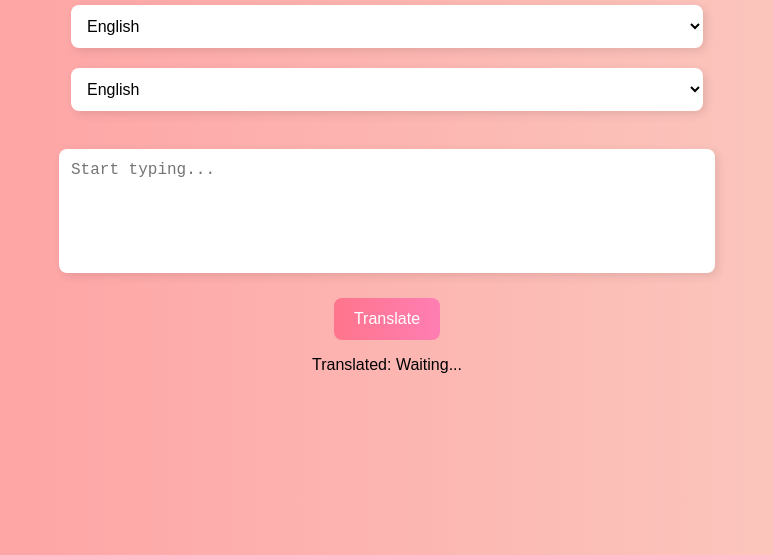
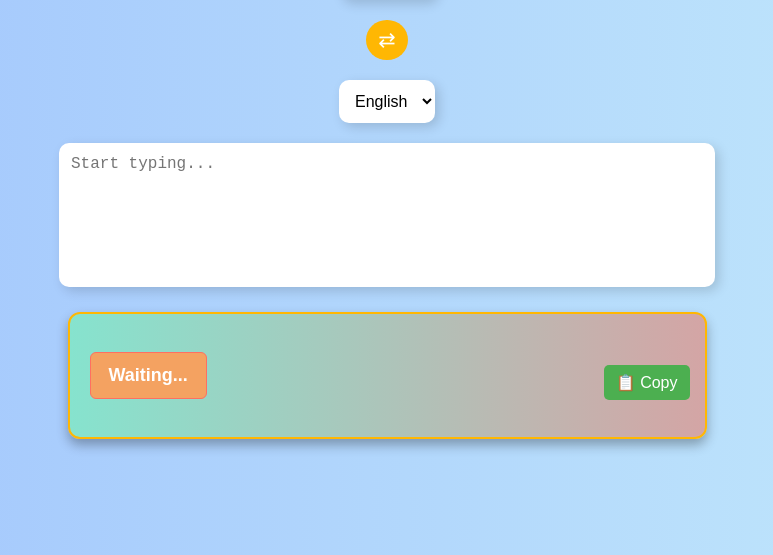
Before and after one commit to srujal4518/realtime, a website: page index.html in a window 1280 px wide. Shown: the part 261-816 px from the top of the page, without its empty margins (253-1026 px from the left). Drawn offline with nearby package versions, Linux system fonts and the light colour scheme; no server answers.

Commit message:
Add files via upload

```diff
--- a/index.html
+++ b/index.html
@@ -5,12 +5,13 @@
     <meta name="viewport" content="width=device-width, initial-scale=1.0">
     <title>Real-Time Translator</title>
     <script src="https://cdn.socket.io/4.0.1/socket.io.min.js"></script>
+
     <style>
-       /* Improved CSS with Hover Effects & Transitions */
+   /* Modern & Visually Appealing CSS */
 body {
     font-family: 'Poppins', sans-serif;
     text-align: center;
-    background: linear-gradient(to right, #ff9a9e, #fad0c4);
+    background: linear-gradient(to right, #a1c4fd, #c2e9fb);
     height: 100vh;
     display: flex;
     justify-content: center;
@@ -23,83 +24,121 @@ h1 {
     font-size: 2.5rem;
     color: #fff;
     margin-bottom: 20px;
-    text-shadow: 2px 2px 5px rgba(0,0,0,0.2);
+    text-shadow: 3px 3px 8px rgba(0, 0, 0, 0.2);
 }
 
 select, textarea {
     width: 50%;
     padding: 12px;
     margin: 10px 0;
-    border-radius: 8px;
+    border-radius: 10px;
     border: none;
     font-size: 1rem;
     outline: none;
     background: #fff;
-    box-shadow: 3px 3px 10px rgba(0,0,0,0.1);
+    box-shadow: 4px 4px 12px rgba(0, 0, 0, 0.15);
     transition: all 0.3s ease-in-out;
 }
 
 select:hover, textarea:hover {
-    transform: scale(1.02);
-    box-shadow: 3px 3px 15px rgba(0,0,0,0.2);
+    transform: scale(1.03);
+    box-shadow: 5px 5px 20px rgba(0, 0, 0, 0.25);
 }
 
 textarea {
     resize: none;
-    height: 100px;
+    height: 120px;
 }
 
 button {
-    background: linear-gradient(to right, #ff758c, #ff7eb3);
+    background: linear-gradient(to right, #ff9a9e, #fad0c4);
     color: white;
     border: none;
-    padding: 12px 20px;
-    font-size: 1rem;
+    padding: 14px 22px;
+    font-size: 1.1rem;
     cursor: pointer;
-    border-radius: 8px;
+    border-radius: 10px;
     margin-top: 15px;
     transition: all 0.3s ease-in-out;
 }
 
 button:hover {
-    background: linear-gradient(to right, #ff5f6d, #ff7eb3);
-    transform: scale(1.05);
-    box-shadow: 2px 2px 15px rgba(0,0,0,0.3);
+    background: linear-gradient(to right, #ff758c, #ff7eb3);
+    transform: scale(1.07);
+    box-shadow: 3px 3px 18px rgba(0, 0, 0, 0.3);
 }
 
-#output {
-    margin-top: 20px;
-    font-size: 1.4rem;
+#translated-text-box {
+    margin-top: 15px;
+    padding: 20px;
+    background: linear-gradient(to right, #86e3ce, #d4a5a5);
+    border-radius: 12px;
+    box-shadow: 0px 6px 12px rgba(0, 0, 0, 0.3);
+    display: flex;
+    justify-content: space-between;
+    align-items: center;
+    width: 90%;
+    max-width: 600px;
+    min-height: 60px;
+    text-align: center;
+    border: 2px solid #ffb703;
+    padding-right: 15px;
+}
+
+.translated-text {
+    font-size: 18px;
     font-weight: bold;
-    color: #222;
-    padding: 10px;
-    background: #fff;
-    border-radius: 10px;
-    box-shadow: 2px 2px 10px rgba(0,0,0,0.1);
+    color: #fff;
+    word-wrap: break-word;
+    padding: 12px 18px;
+    background: #f4a261;
+    border-radius: 6px;
+    border: 1px solid #ff6f61;
+    max-width: 80%;
+}
+
+.copy-btn {
+    background: #4caf50;
+    color: white;
+    border: none;
+    padding: 8px 12px;
+    font-size: 1rem;
+    cursor: pointer;
+    border-radius: 5px;
     transition: all 0.3s ease-in-out;
 }
 
-#error {
-    color: red;
-    font-weight: bold;
+.copy-btn:hover {
+    background: #45a049;
+    transform: scale(1.05);
 }
 
-a {
-    text-decoration: none;
-    color: blue;
+.swap-btn {
+    background: #ffb703;
+    color: white;
+    padding: 8px 12px;
+    border-radius: 50%;
+    font-size: 1.3rem;
+    cursor: pointer;
+    border: none;
+    margin: 10px;
+    transition: transform 0.3s ease-in-out;
 }
 
+.swap-btn:hover {
+    transform: rotate(180deg) scale(1.1);
+}
     </style>
 </head>
 <body>
     <h1>Real-Time Translator</h1>
 
-    <!-- Source Language -->
+    <div>
         <select id="fromLang">
             <option value="en">English</option>
+            <option value="hi">Hindi</option>
+            <option value="fr">French</option>
             <option value="es">Spanish</option>
-        <option value="fr">French</option>
-        <option value="hi">Hindi</option>
             <option value="zh-cn">Chinese (Simplified)</option>
             <option value="zh-tw">Chinese (Traditional)</option>
             <option value="de">German</option>
@@ -117,13 +156,14 @@ a {
             <option value="gu">Gujarati</option>
             <option value="mr">Marathi</option>
         </select>
-
-    <!-- Target Language -->
+        <div>
+        <button class="swap-btn" id="swapLanguages">⇄</button>
+    </div>
         <select id="toLang">
             <option value="en">English</option>
+            <option value="hi">Hindi</option>
+            <option value="fr">French</option>
             <option value="es">Spanish</option>
-        <option value="fr">French</option>
-        <option value="hi">Hindi</option>
             <option value="zh-cn">Chinese (Simplified)</option>
             <option value="zh-tw">Chinese (Traditional)</option>
             <option value="de">German</option>
@@ -141,17 +181,23 @@ a {
             <option value="gu">Gujarati</option>
             <option value="mr">Marathi</option>
         </select>
-
-    <br>
+    </div>
 
     <textarea id="inputText" rows="3" cols="50" placeholder="Start typing..."></textarea>
-    <button id="translateBtn">Translate</button>
-    <p>Translated: <span class="translated-text" id="outputText">Waiting...</span></p>
+
+    <div id="translated-text-box">
+        <p class="translated-text" id="outputText">Waiting...</p>
+        <button id="copyButton" class="copy-btn">📋 Copy</button>
+    </div>
 
     <script>
         const socket = io("http://127.0.0.1:5000");
 
-        document.getElementById("translateBtn").addEventListener("click", () => {
+        let debounceTimer;
+
+        function translateText() {
+            clearTimeout(debounceTimer);
+            debounceTimer = setTimeout(() => {
                 const text = document.getElementById("inputText").value;
                 const fromLang = document.getElementById("fromLang").value;
                 const toLang = document.getElementById("toLang").value;
@@ -159,14 +205,29 @@ a {
                 if (text.trim()) {
                     socket.emit("translate", { text, from: fromLang, to: toLang });
                 }
+            }, 300);
+        }
+
+        document.getElementById("inputText").addEventListener("input", translateText);
+
+        document.getElementById("swapLanguages").addEventListener("click", () => {
+            const fromLang = document.getElementById("fromLang");
+            const toLang = document.getElementById("toLang");
+
+            [fromLang.value, toLang.value] = [toLang.value, fromLang.value];
+
+            translateText();
         });
 
         socket.on("translated", (data) => {
             document.getElementById("outputText").innerText = data.translatedText;
         });
 
-        socket.on("error", (data) => {
-            document.getElementById("outputText").innerText = "Translation Error!";
+        document.getElementById("copyButton").addEventListener("click", () => {
+            navigator.clipboard.writeText(document.getElementById("outputText").innerText).then(() => {
+                document.getElementById("copyButton").innerText = "✅ Copied!";
+                setTimeout(() => (document.getElementById("copyButton").innerText = "📋 Copy"), 2000);
+            });
         });
     </script>
 </body>
```
Lines whose indentation alone changed are shown as unchanged.
